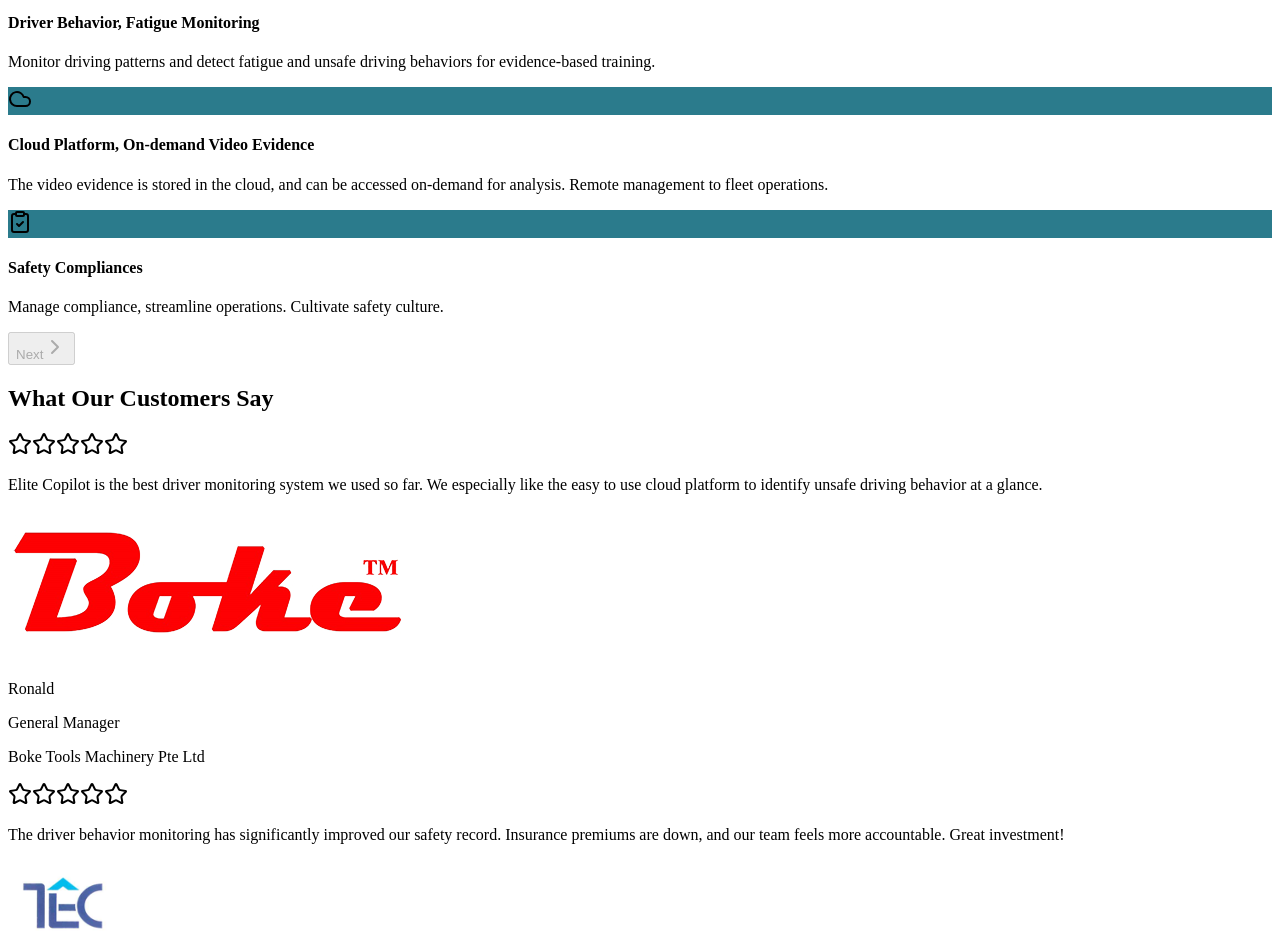
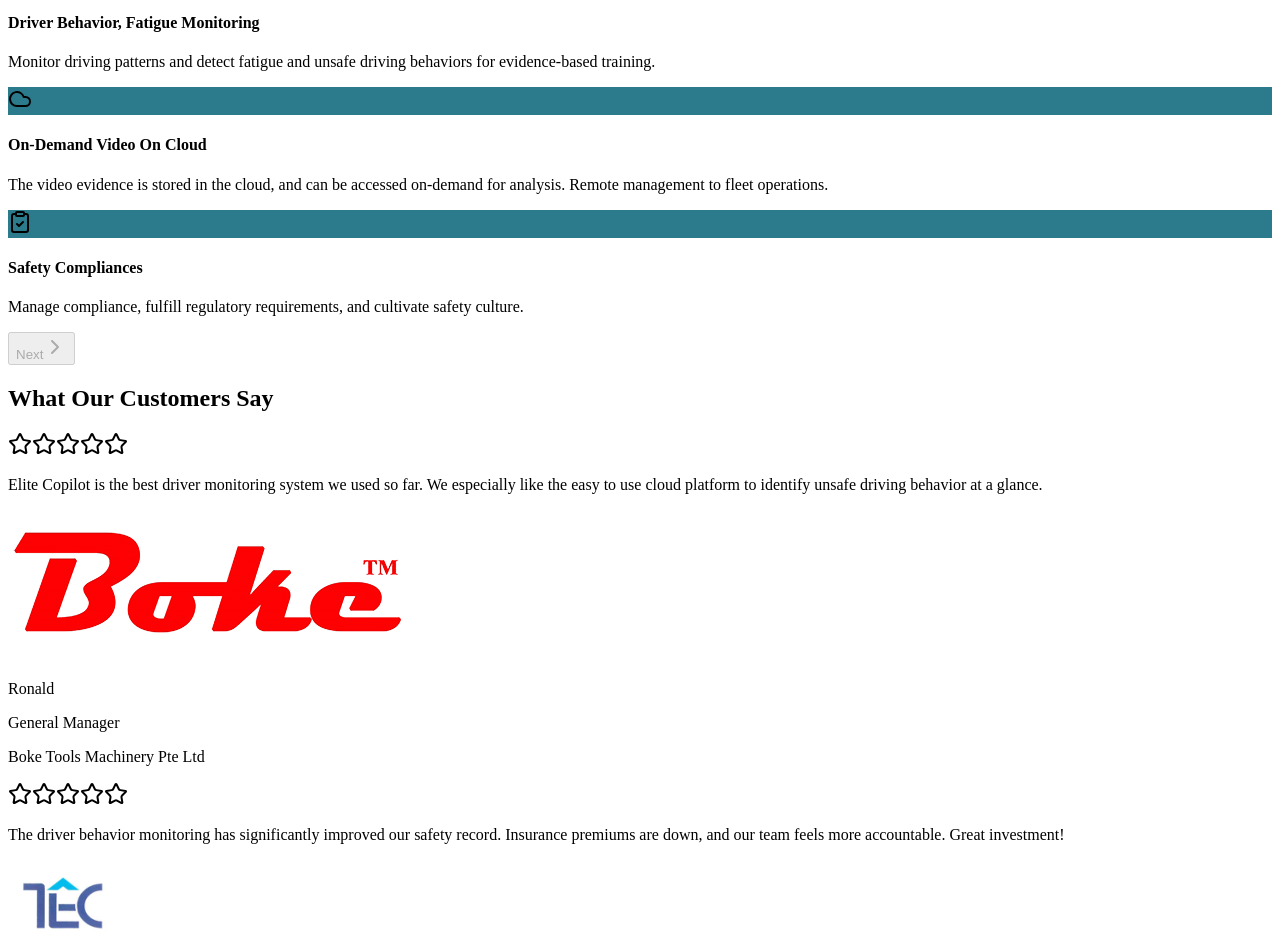
Before and after one commit to Bicheng-G/elitecopilot-landing-page, a React (Vite) app in the folder client/: page / in a window 1280 px wide. Shown: the part 1140-2073 px from the top of the page. Built offline with nearby package versions, Linux system fonts and the light colour scheme.

Commit message:
chore: fix image zoom

```diff
--- a/client/src/components/form-stage-one.tsx
+++ b/client/src/components/form-stage-one.tsx
@@ -33,16 +33,16 @@ const serviceOptions: ServiceOption[] = [
       "Monitor driving patterns and detect fatigue and unsafe driving behaviors for evidence-based training.",
   },
   {
-    value: "Cloud Platform, On-demand Video Evidence",
+    value: "On-Demand Video On Cloud",
     icon: <Cloud className="h-6 w-6 text-primary" />,
-    title: "Cloud Platform, On-demand Video Evidence",
+    title: "On-Demand Video On Cloud",
     description: "The video evidence is stored in the cloud, and can be accessed on-demand for analysis. Remote management to fleet operations.",
   },
   {
     value: "Safety Compliances",
     icon: <ClipboardCheck className="h-6 w-6 text-primary" />,
     title: "Safety Compliances",
-    description: "Manage compliance, streamline operations. Cultivate safety culture.",
+    description: "Manage compliance, fulfill regulatory requirements, and cultivate safety culture.",
   },
 ];
 
--- a/client/src/components/image-modal.tsx
+++ b/client/src/components/image-modal.tsx
@@ -37,9 +37,10 @@ export const ImageModal: React.FC<ImageModalProps> = ({ src, alt, onClose }) =>
 
         <TransformWrapper
           initialScale={1}
+          centerOnInit={true}
           minScale={0.5} // Minimum zoom out
           maxScale={8}   // Maximum zoom in
-          limitToBounds={true} // Prevents panning outside the image bounds too much
+          limitToBounds={false} // Prevents panning outside the image bounds too much
           doubleClick={{ disabled: false, step: 1.5 }} // Enable double tap/click to zoom
           wheel={{ step: 0.2 }} // Adjust wheel zoom sensitivity
           pinch={{ step: 0.5 }} // Adjust pinch zoom sensitivity if needed
@@ -56,7 +57,7 @@ export const ImageModal: React.FC<ImageModalProps> = ({ src, alt, onClose }) =>
               </div>
               */}
               <TransformComponent
-                wrapperStyle={{ width: '100%', height: '100%' }} // Wrapper takes full modal space
+                wrapperStyle={{ width: '100vw', height: '100vh' }} // Wrapper takes full modal space
                 contentStyle={{ width: 'auto', height: 'auto' }} // Content (image) sizes itself
               >
                 <img
```
